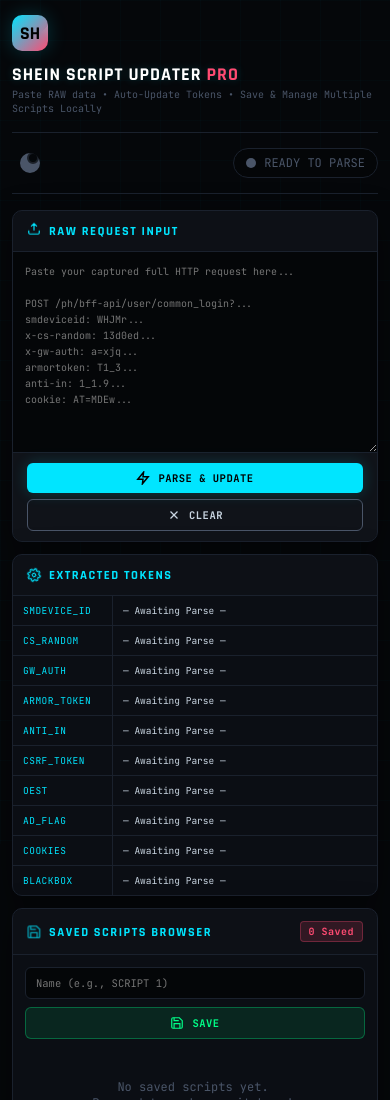
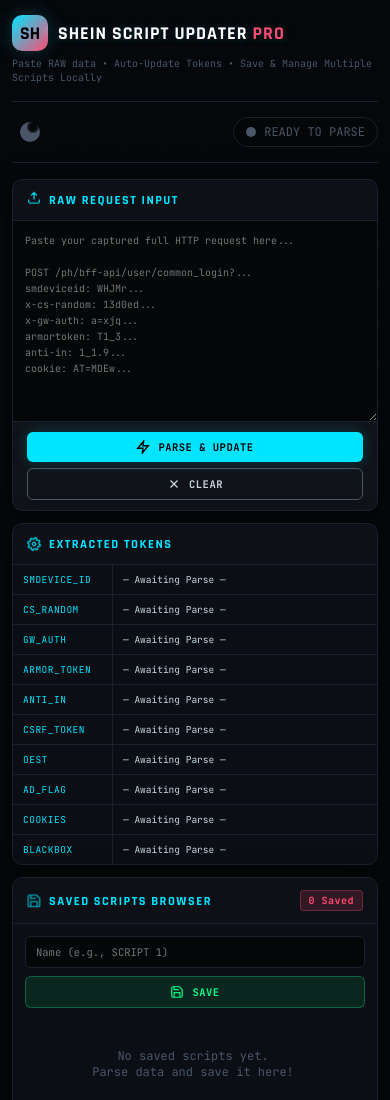
Before and after one commit to itzmebenz13/synkstore, a plain HTML site: page cmiyc.html in a window 390 px wide. Shown: the top 1100 px of the page. Drawn offline with Linux system fonts and the light colour scheme.

Commit message:
Update cmiyc.html

```diff
--- a/cmiyc.html
+++ b/cmiyc.html
@@ -57,9 +57,10 @@
   transform:rotate(45deg);animation:shine 3s infinite;}
 @keyframes shine{0%{transform:translateX(-100%) rotate(45deg);}100%{transform:translateX(100%) rotate(45deg);}}
 
+.title-row { display: flex; align-items: center; gap: 12px; }
 header h1{font-family:'Rajdhani',sans-serif;font-size:24px;font-weight:700;color:var(--header-c);letter-spacing:1px;
   text-shadow: 0 0 10px var(--logo-shadow);transition:color 0.4s ease;}
-header p{font-size:12px;color:var(--dim);margin-top:2px}
+header p{font-size:12px;color:var(--dim);margin-top:4px}
 .hright{margin-left:auto;display:flex;align-items:center;gap:16px;font-size:12px;color:var(--dim)}
 
 /* Animated Theme Toggle SVG */
@@ -201,9 +202,10 @@
 @media (max-width: 768px) {
   .wrap { padding: 15px 12px 40px; }
   header { flex-wrap: wrap; gap: 12px; padding-bottom: 12px; margin-bottom: 16px; }
+  .title-row { gap: 10px; }
   .logo { width: 36px; height: 36px; font-size: 18px; border-radius: 10px; }
   header h1 { font-size: 18px; }
-  header p { font-size: 10px; line-height: 1.4; }
+  header p { font-size: 10px; line-height: 1.4; margin-top: 6px; }
 
   .g2 { gap: 12px; margin-bottom: 12px; }
   .panel { border-radius: 10px; }
@@ -258,9 +260,11 @@
 
 <div class="wrap">
   <header>
-    <div class="logo">SH</div>
     <div>
-      <h1>SHEIN SCRIPT UPDATER <span style="color:var(--accent2)">PRO</span></h1>
+      <div class="title-row">
+        <div class="logo">SH</div>
+        <h1>SHEIN SCRIPT UPDATER <span style="color:var(--accent2)">PRO</span></h1>
+      </div>
       <p>Paste RAW data &bull; Auto-Update Tokens &bull; Save & Manage Multiple Scripts Locally</p>
     </div>
     <div class="hright">
```
